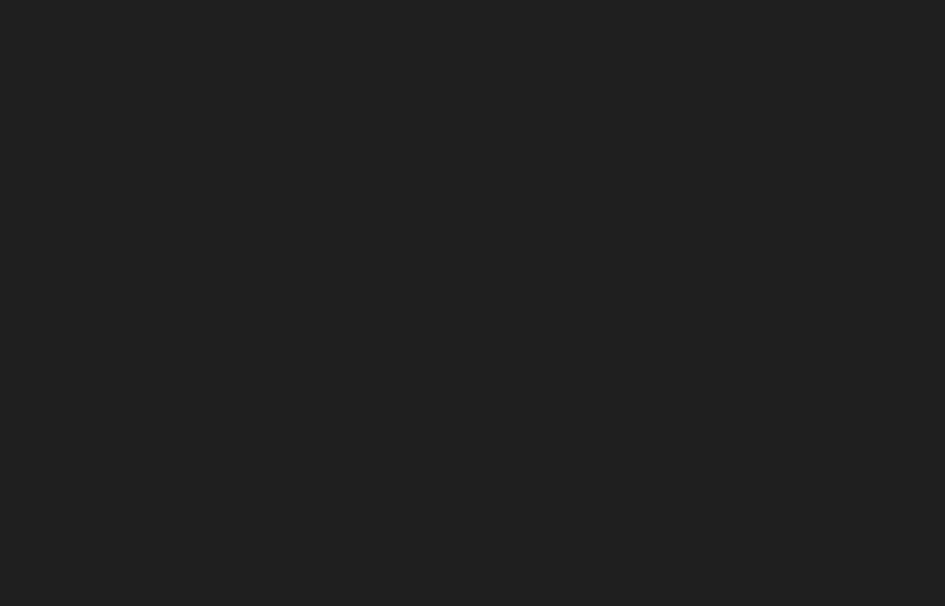
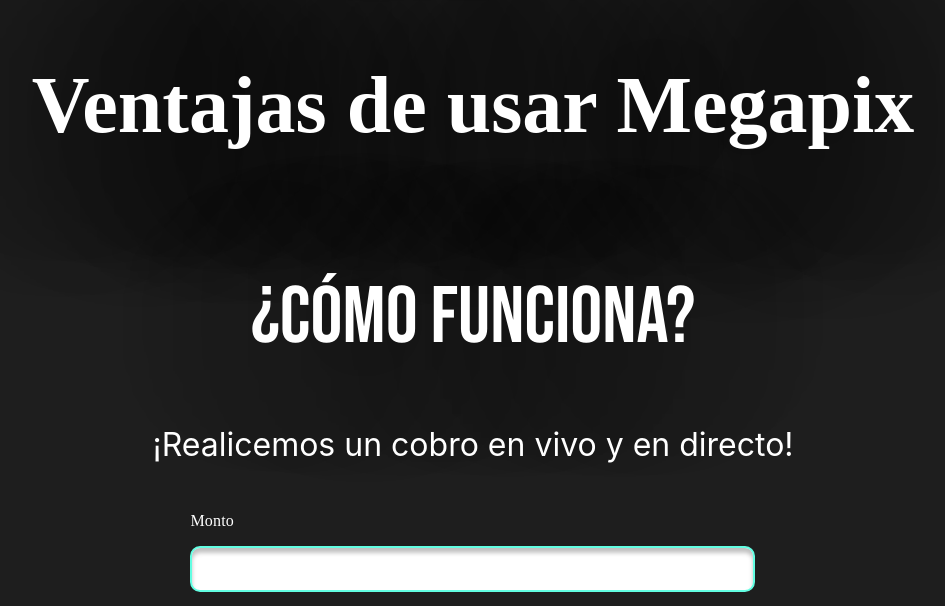
Before and after one commit to MariaBelenCaporale/Megapix, a React (Vite) app: page / in a window 1280 px wide. Shown: the part 2176-2782 px from the top of the page, without its empty margins (167-1112 px from the left). Before the commit the page ends 1600 px from the top, so only its background shows below. Built offline with nearby package versions, Linux system fonts and the light colour scheme.

Commit message:
inputs section

```diff
--- /dev/null
+++ b/src/components/Inputs/Inputs.jsx
@@ -0,0 +1,59 @@
+import { useState } from "react";
+import "./styles.css";
+
+const Inputs = () => {
+  const [inputValues, setInputValues] = useState({
+    input1: "",
+    input2: "",
+    input3: "",
+  });
+
+  const handleChange = (e) => {
+    const { name, value } = e.target;
+    setInputValues({
+      ...inputValues,
+      [name]: value,
+    });
+  };
+
+  return (
+    <div>
+      <div className="containerTotalInput">
+      <p className="monto">Monto</p>
+        <div className="containerInput">
+            <input
+              className="inputs"
+              type="text"
+              name="input1"
+              value={inputValues.input1}
+              onChange={handleChange}
+            />
+            <input
+            className="inputs"
+              type="text"
+              name="input2"
+              value={inputValues.input2}
+              onChange={handleChange}
+            />
+            <input
+            className="inputs"
+              type="text"
+              name="input3"
+              value={inputValues.input3}
+              onChange={handleChange}
+            />
+        </div>
+        <p className="monto">Monto a cobrar</p>
+        <input
+            className="inputs"
+              type="text"
+              name="input4"
+              value={inputValues.input3}
+              onChange={handleChange}
+            />
+      </div>
+    </div>
+  );
+};
+
+export default Inputs;
--- /dev/null
+++ b/src/components/Inputs/styles.css
@@ -0,0 +1,26 @@
+
+.monto {
+    color: #FFF;
+    font-family: 'Poppins';
+    font-size: 16px;
+    font-style: normal;
+    font-weight: 400;
+    line-height: normal;
+    letter-spacing: 0.16px;
+}
+.containerInput {
+    display: flex;
+    flex-direction: column;
+    align-items: center;
+    justify-content: center;
+    gap: 1rem;
+}
+.inputs {
+    width: 557px;
+    height: 40px;
+    background-color: linear-gradient(180deg, rgba(255, 255, 255, 0.36) 0%, rgba(217, 255, 248, 0.36) 100%);
+    border: 2px solid #62FEE2;
+    border-radius: 10px;
+    box-shadow: 0px 4.713px 4.713px 0px rgba(0, 0, 0, 0.25) inset;
+    backdrop-filter: blur(21.02810287475586px);
+}
--- /dev/null
+++ b/src/components/TextMove/TextMove.jsx
@@ -0,0 +1,11 @@
+import './styles.css';
+
+const TextMove = () => {
+    return (
+        <div>
+            <p className='textMove'>cobrá reales, recibí dólar DIGITAL y retirá en pesos o cripto gratis </p>
+        </div>
+    )
+}
+
+export default TextMove;
--- /dev/null
+++ b/src/components/TextMove/styles.css
@@ -0,0 +1,12 @@
+
+
+.textMove {
+    color: #292929;
+    text-align: center;
+    text-shadow: 0px 4px 134px #000;
+    font-family: "Bebas";
+    font-size: 115px;
+    font-style: normal;
+    font-weight: 400;
+    line-height: 100.044%;
+}
--- a/src/screens/CompanyScreen.jsx
+++ b/src/screens/CompanyScreen.jsx
@@ -5,6 +5,9 @@
 import CoinOneIz from '../images/coinIzq.png';
 import CoinTwoIz from '../images/coinBlurIzq.png';
 import SectionOne from "./SectionOne/SectionOne";
+import TextMove from "../components/TextMove/TextMove";
+import SectionTwo from "./SectionTwo/SectionTwo";
+import SectionThree from "./SectionThree/SectionThree";
 
 
 
@@ -29,7 +32,9 @@
             </div>
 
             <SectionOne />
-
+            <TextMove />
+            <SectionTwo />
+            <SectionThree />
 
         </div>
     )
--- a/src/screens/SectionOne/SectionOne.jsx
+++ b/src/screens/SectionOne/SectionOne.jsx
@@ -3,10 +3,10 @@
 
 const SectionOne = () => {
     return (
-        <div className='containerSectionOne'>
+        <section className='containerSectionOne'>
             <h2 className='titleSectionOne'>Potenciá tu negocio</h2>
             <Card />
-        </div>
+        </section>
     )
 };
 
--- /dev/null
+++ b/src/screens/SectionThree/SectionThree.jsx
@@ -0,0 +1,19 @@
+import Inputs from '../../components/Inputs/Inputs';
+import './styles.css';
+
+const SectionThree = () => {
+    return (
+        <section className='containerSection3'>
+            <div>
+            <h2 className='titleSectionThree'>¿Cómo funciona?</h2>
+            <p className='subSectionThree'>¡Realicemos un cobro en vivo y en directo!</p>
+            </div>
+
+            <div>
+                <Inputs />
+            </div>
+        </section>
+    )
+}
+
+export default SectionThree;
--- /dev/null
+++ b/src/screens/SectionThree/styles.css
@@ -0,0 +1,24 @@
+.containerSection3 {
+    display: flex;
+    flex-direction: column;
+    align-items: center;
+    justify-content: center;
+}
+.titleSectionThree {
+    color: #FFF;
+    text-align: center;
+    text-shadow: 0px 4px 134px #000;
+    font-family: "Bebas";
+    font-size: 5em;
+    font-style: normal;
+    font-weight: 400;
+    line-height: 100.044%; /* 115.051px */
+}
+.subSectionThree {
+    color: #FFF;
+    font-family: 'Inter';
+    font-size: 32px;
+    font-style: normal;
+    font-weight: 400;
+    line-height: normal;
+}
--- /dev/null
+++ b/src/screens/SectionTwo/SectionTwo.jsx
@@ -0,0 +1,12 @@
+import './styles.css';
+
+
+const SectionTwo = () => {
+    return (
+        <section>
+            <h2 className="titleSectionTwo">Ventajas de usar Megapix</h2>
+        </section>
+    )
+}
+
+export default SectionTwo;
--- /dev/null
+++ b/src/screens/SectionTwo/styles.css
@@ -0,0 +1,12 @@
+
+
+.titleSectionTwo {
+    color:#FFF;
+    text-align: center;
+    text-shadow: 0px 4px 184px #000, 0px 4px 134px #000;
+    font-family: 'Poppins';
+    font-size: 5em;
+    font-style: normal;
+    font-weight: 600;
+    line-height: 100.044%;
+}
```
